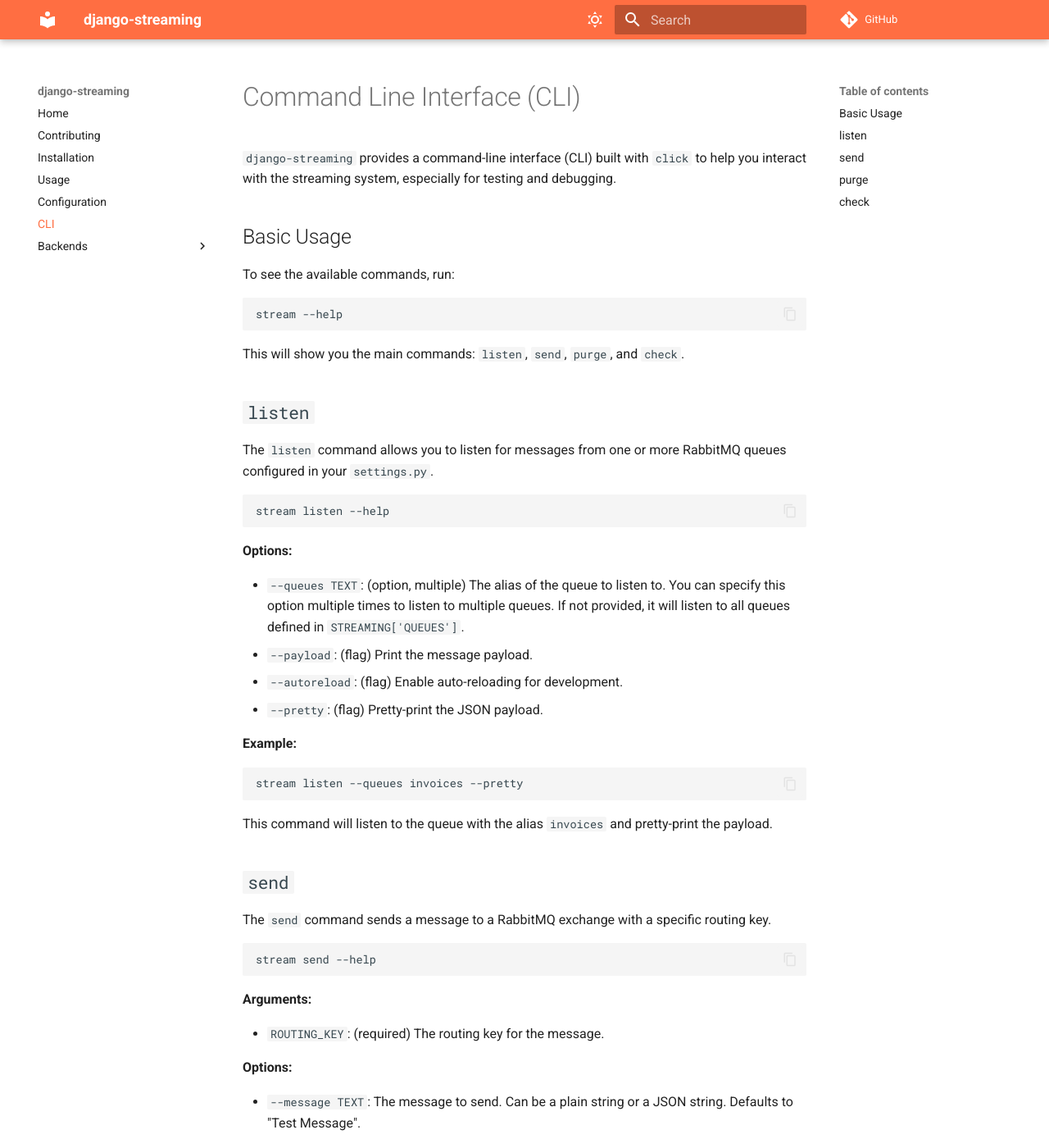
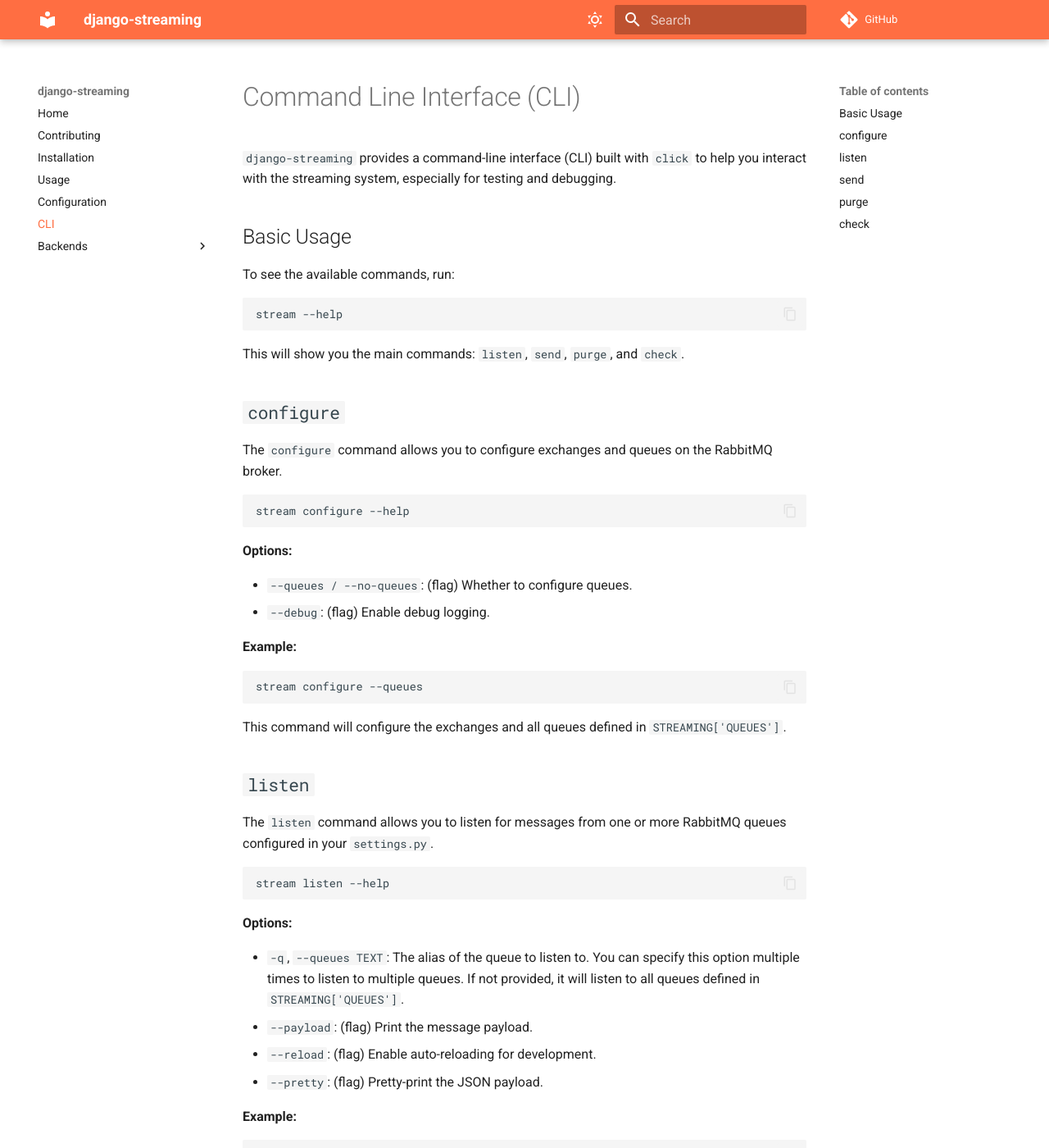
Before and after one commit to unicef/django-streaming, an MkDocs documentation site: the page built from docs/src/cli.md, in a window 1280 px wide and 1400 px high. Shown: the whole window at 82% size. Built offline with MkDocs 1.6.1 and Material for MkDocs 9.7.7, drawn with Linux system fonts in a browser that asks for light colours; comment, search, counter and statistics services are not loaded.

Commit message:
feat(streaming): Rename StreamingCallbackError to StreamingCallbackRetryError
Renames the `StreamingCallbackError` to `StreamingCallbackRetryError` for better clarity and updates the RabbitMQ backend and tests to use the new exception.

docs: Align documentation with codebase

Updates the documentation to reflect the current state of the code, including:
- Correcting the project name and repository URLs.
- Updating CLI command documentation for `listen` and adding `configure`.
- Correcting configuration options like `MANAGER_CLASS` and `CLIENT_NAME`.

````diff
--- a/docs/src/cli.md
+++ b/docs/src/cli.md
@@ -12,6 +12,27 @@
 
 This will show you the main commands: `listen`, `send`, `purge`, and `check`.
 
+## `configure`
+
+The `configure` command allows you to configure exchanges and queues on the RabbitMQ broker.
+
+```bash
+stream configure --help
+```
+
+**Options:**
+
+*   `--queues / --no-queues`: (flag) Whether to configure queues.
+*   `--debug`: (flag) Enable debug logging.
+
+**Example:**
+
+```bash
+stream configure --queues
+```
+
+This command will configure the exchanges and all queues defined in `STREAMING['QUEUES']`.
+
 ## `listen`
 
 The `listen` command allows you to listen for messages from one or more RabbitMQ queues configured in your `settings.py`.
@@ -22,9 +43,9 @@
 
 **Options:**
 
-*   `--queues TEXT`: (option, multiple) The alias of the queue to listen to. You can specify this option multiple times to listen to multiple queues. If not provided, it will listen to all queues defined in `STREAMING['QUEUES']`.
+*   `-q`, `--queues TEXT`: The alias of the queue to listen to. You can specify this option multiple times to listen to multiple queues. If not provided, it will listen to all queues defined in `STREAMING['QUEUES']`.
 *   `--payload`: (flag) Print the message payload.
-*   `--autoreload`: (flag) Enable auto-reloading for development.
+*   `--reload`: (flag) Enable auto-reloading for development.
 *   `--pretty`: (flag) Pretty-print the JSON payload.
 
 **Example:**
````
Also changed, not shown: docs/src/configuration.md (+2 -2 lines), docs/src/contributing.md (+1 -1 lines), docs/src/installation.md (+1 -1 lines), docs/src/usage.md (+2 -2 lines), 3 other files.
